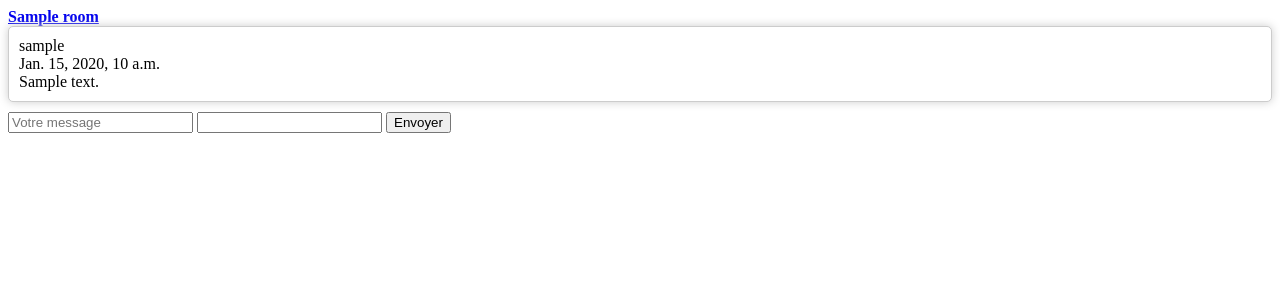
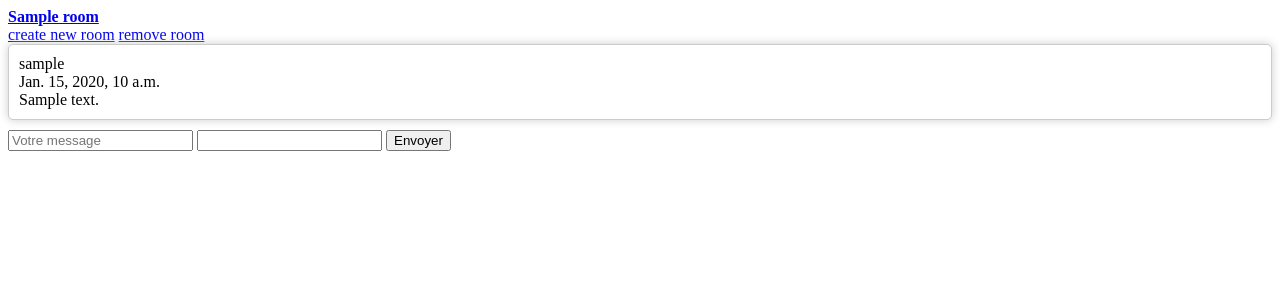
Before and after one commit to The-pixelnerds/projet-oueb, a Django app: page /channels/room/1 in a window 1280 px wide. Shown: the top 300 px of the page. Run offline with Django 4.2, Linux system fonts and the light colour scheme; tables that the repository leaves empty hold one stand-in row (values such as "Sample post"); data that the repository does not hold is empty.

Commit message:
add room creation & deletion + some optimisations

```diff
--- a/room/static/room/js/messages.js
+++ b/room/static/room/js/messages.js
@@ -12,15 +12,10 @@ function addMessage(message) {
 
 $(document).ready(function(){
     setInterval(function(){
-        $.get("/channels/room/"+room_id+"/messages", function(data){
-            let i = 0;
+        $.get("/channels/room/"+room_id+"/messages/"+lastMessageId, function(data){
             if(data.length == 0) return;
 
-            while (i < data.length && data[i].id != lastMessageId) {
-                i++;
-            }
-
-            for (let j = i; j > 0; j--) {
+            for (let j = data.length; j > 0; j--) {
                 addMessage(data[j-1]);
             }
 
--- /dev/null
+++ b/room/static/room/js/rooms.js
@@ -0,0 +1,27 @@
+function addRoom(room) {
+    let str = "";
+    if(room.id == room_id){
+        str = "<a href=\"/channels/room/"+room.id+"\" id=\"selected\"><b>"+ room.name+"</b></a>";
+    }else{
+        str = "<a href=\"/channels/room/"+room.id+"\">"+ room.name+"</a>";
+    }
+    str += "\n"
+
+    $("#rooms").append(str)
+}
+
+$(document).ready(function(){
+    setInterval(function(){
+        $.get("/channels/room/rooms", function(data){
+            //on remove les rooms
+            $("#rooms").empty();
+
+            let isStillExist = false;
+            for (let j = 0; j < data.length; j++) {
+                addRoom(data[j]);
+                if(data[j].id == room_id) isStillExist = true;
+            }
+            if(!isStillExist && room_id!=-1) window.location.href = "/channels/";
+        });
+    }, 5000);
+});
--- a/room/templates/room/view.html
+++ b/room/templates/room/view.html
@@ -7,9 +7,11 @@
         let lastMessageId = {{ lastMessageId }};
     </script>
     <script src="{% static 'room/js/messages.js' %}"></script>
+    <script src="{% static 'room/js/rooms.js' %}"></script>
 {% endblock %}
 
 {% block room_list %}
+    <div id="rooms">
     {% for current_room in rooms %}
         {% if current_room.id == room.id %}
             <a href="{% url 'room:view' current_room.id %}" id="selected" ><b>{{ current_room.name }}</b></a>
@@ -17,6 +19,9 @@
             <a href="{% url 'room:view' current_room.id %}">{{ current_room.name }}</a>
         {% endif %}
     {% endfor %}
+    </div>
+    <a href="{% url 'room:create_room' %}" id="newRoom">create new room</a>
+    <a href="{% url 'room:remove_room' %}" id="removeroom">remove room</a>
 {% endblock %}
 
 {% block content %}
--- a/room/urls.py
+++ b/room/urls.py
@@ -5,5 +5,9 @@ app_name = 'room'
 urlpatterns = [
     path('', views.home, name='home'),
     path('room/<int:room_id>', views.room, name='view'),
-    path('room/<int:room_id>/messages', views.getMessages, name='messages'),
+    path('create', views.createroom, name='create_room'),
+    path('remove', views.removeroom, name='remove_room'),
+
+    path('room/<int:room_id>/messages/<int:last_id>', views.getMessages, name='messages'),
+    path('room/rooms', views.getRooms, name='messages')
 ]
--- a/room/views.py
+++ b/room/views.py
@@ -17,31 +17,66 @@ def room(request, room_id):
         # on recupere l'utilisateur qui a envoye le message
         user = user_session.objects.get(user_session=request.POST["tokenId"]).user
         usersess =  request.POST["tokenId"]
-        #on ajoute le message
-        mess = Message(room=Room.objects.get(id=room_id), user=user, message=request.POST["message"])
-        mess.save()
+
+        if request.POST["message"] != "":
+            #on ajoute le message
+            mess = Message(room=Room.objects.get(id=room_id), user=user, message=request.POST["message"])
+            mess.save()
 
     #get last message id if no message set to 0
     lastMessageId = 0
     if Message.objects.filter(room=room_id).order_by('-id').exists():
         lastMessageId = Message.objects.filter(room=room_id).order_by('-id')[0].id
 
+    lastRoomId = 0
+    if Room.objects.exists():
+        lastRoomId = Room.objects.order_by('-id')[0].id
 
     ctx = {
         'rooms': Room.objects.all(),
         'room': Room.objects.get(id=room_id),
         'messages': Message.objects.filter(room=room_id),
         'tokenId': usersess,
-        'lastMessageId': lastMessageId
+        'lastMessageId': lastMessageId,
+        'lastRoomId': lastRoomId
     }
 
     return render(request, 'room/view.html', ctx )
 
+def createroom(request):
+    #todo test if user have right to create room
+    if request.method == 'POST':
+        #on ajoute le salon
+        room = Room(name=request.POST["room-name"])
+        room.save()
+
+        return http.HttpResponseRedirect('/channels')
+
+    return render(request, 'room/creation_create.html')
+
+def removeroom(request):
+    #todo test if user have right to remove room
+    if request.method == 'POST':
+        #on supprime les messages du salon
+        messages = Message.objects.filter(room=request.POST["room-name"])
+        messages.delete()
+        #on supprime le salon
+        room = Room.objects.get(id=request.POST["room-name"])
+        room.delete()
+
+        return http.HttpResponseRedirect('/channels')
+
+    ctx = {
+        'rooms': Room.objects.all()
+    }
+
+    return render(request, 'room/creation_remove.html', ctx)
+
 #fonction pour recup les 20 derniers messages et les renvoyer en json
-def getMessages(request, room_id):
+def getMessages(request, room_id, last_id):
     if request.method == 'GET':
-        #on recupere les 20 derniers messages
-        messages = Message.objects.filter(room=room_id).order_by('-id')[:20]
+        #on recupere les derniers messages
+        messages = Message.objects.filter(room=room_id, id__gt=last_id).order_by('id')
         #on les met dans un tableau
         tab = []
         for mess in messages:
@@ -55,3 +90,19 @@ def getMessages(request, room_id):
         return http.JsonResponse(tab, safe=False)
     else:
         return http.HttpResponseForbidden()
+
+def getRooms(request):
+    if request.method == 'GET':
+        #on recupere les derniers salons
+        rooms = Room.objects.filter().order_by('id')
+        #on les met dans un tableau
+        tab = []
+        for room in rooms:
+            tab.append({
+                'id': room.id,
+                'name': room.name
+            })
+        #on renvoi le tableau en json
+        return http.JsonResponse(tab, safe=False)
+    else:
+        return http.HttpResponseForbidden()
```
Also changed, not shown: room/templates/room/creation_create.html (added, +13 -0 lines), room/templates/room/creation_remove.html (added, +18 -0 lines), room/templates/room/creation_template.html (added, +22 -0 lines), room/templates/room/home.html (+15 -3 lines).
